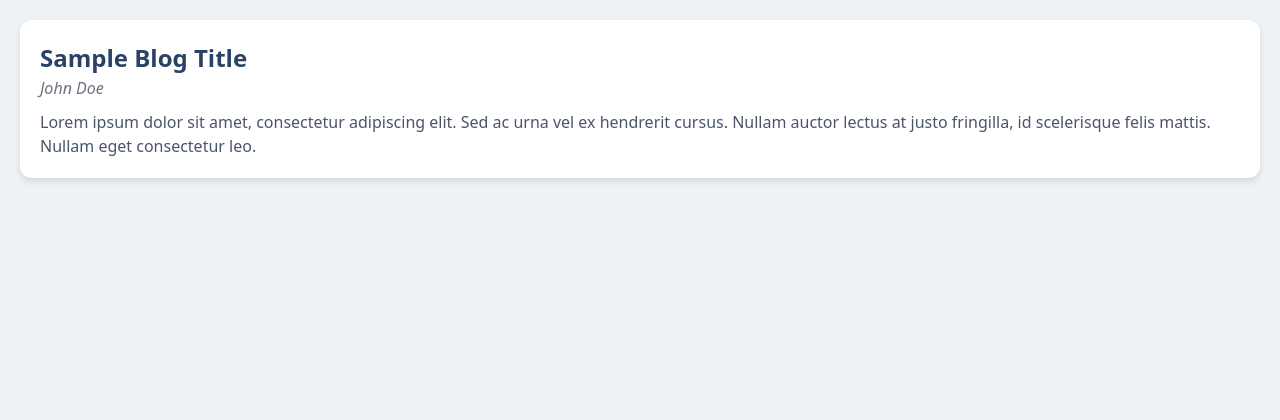
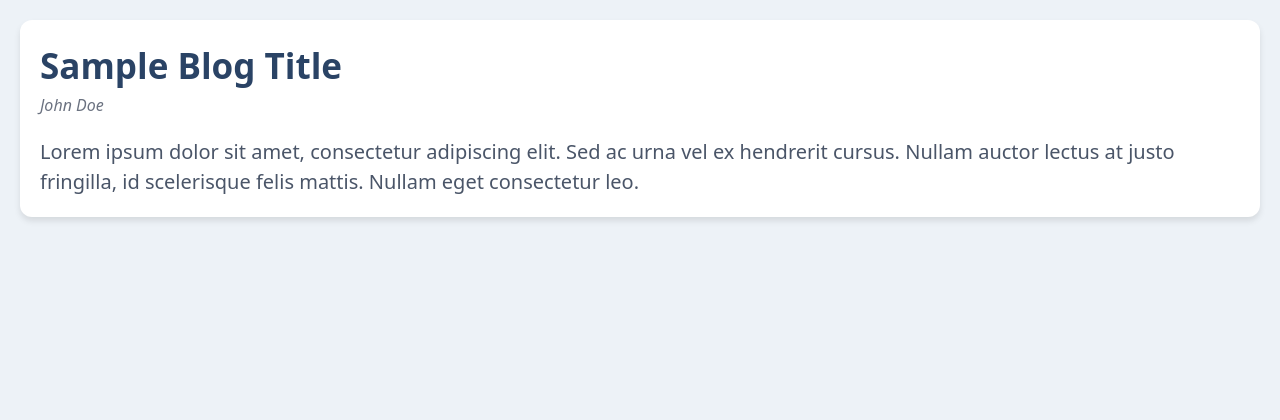
Before and after one commit to surdebmalya/blogging-site, a Flask app: page /blog in a window 1280 px wide. Shown: the part 72-492 px from the top of the page. Run offline with Flask 3, Linux system fonts and the light colour scheme.

Commit message:
blog.html updated

```diff
--- a/static/home.css
+++ b/static/home.css
@@ -16,7 +16,7 @@ body {
 }
 
 .blog-title {
-    font-size: 24px;
+    font-size: 35px;
     font-weight: bold;
     color: #2a4365;
 }
@@ -27,8 +27,9 @@ body {
 }
 
 .blog-body {
-    margin-top: 10px;
+    margin-top: 20px;
     color: #4a5568;
+    font-size: 20px;
 }
 
 .navbar {
--- a/templates/blog.html
+++ b/templates/blog.html
@@ -18,7 +18,7 @@
     </nav>
 
     <div class="blog-card">
-        <h2 class="blog-title">Sample Blog Title</h2>
+        <h1 class="blog-title">Sample Blog Title</h1>
         <p class="blog-author">John Doe</p>
         <p class="blog-body">
             Lorem ipsum dolor sit amet, consectetur adipiscing elit. Sed ac urna vel ex hendrerit cursus.
```
Also changed, not shown: instance/blog_management.db.
